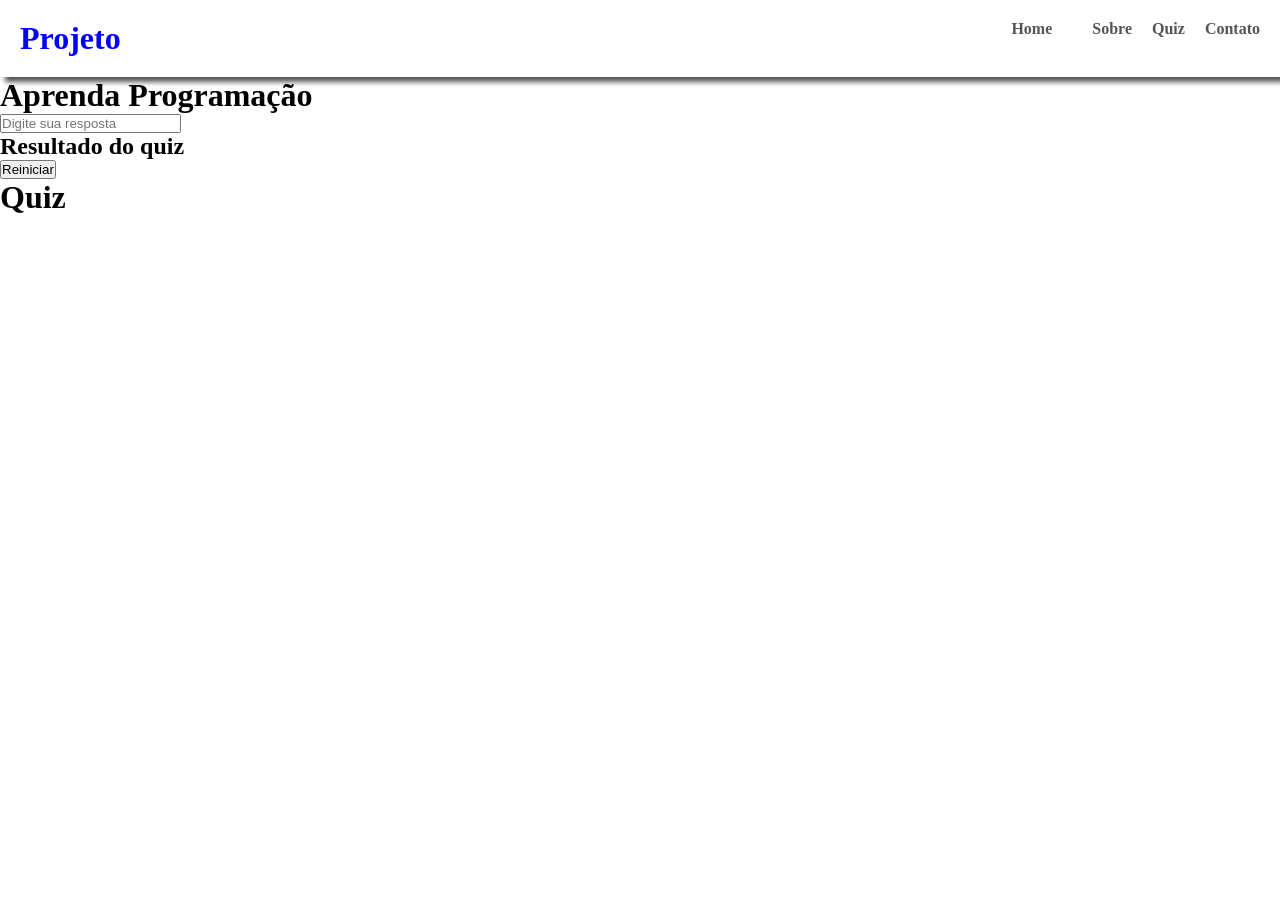
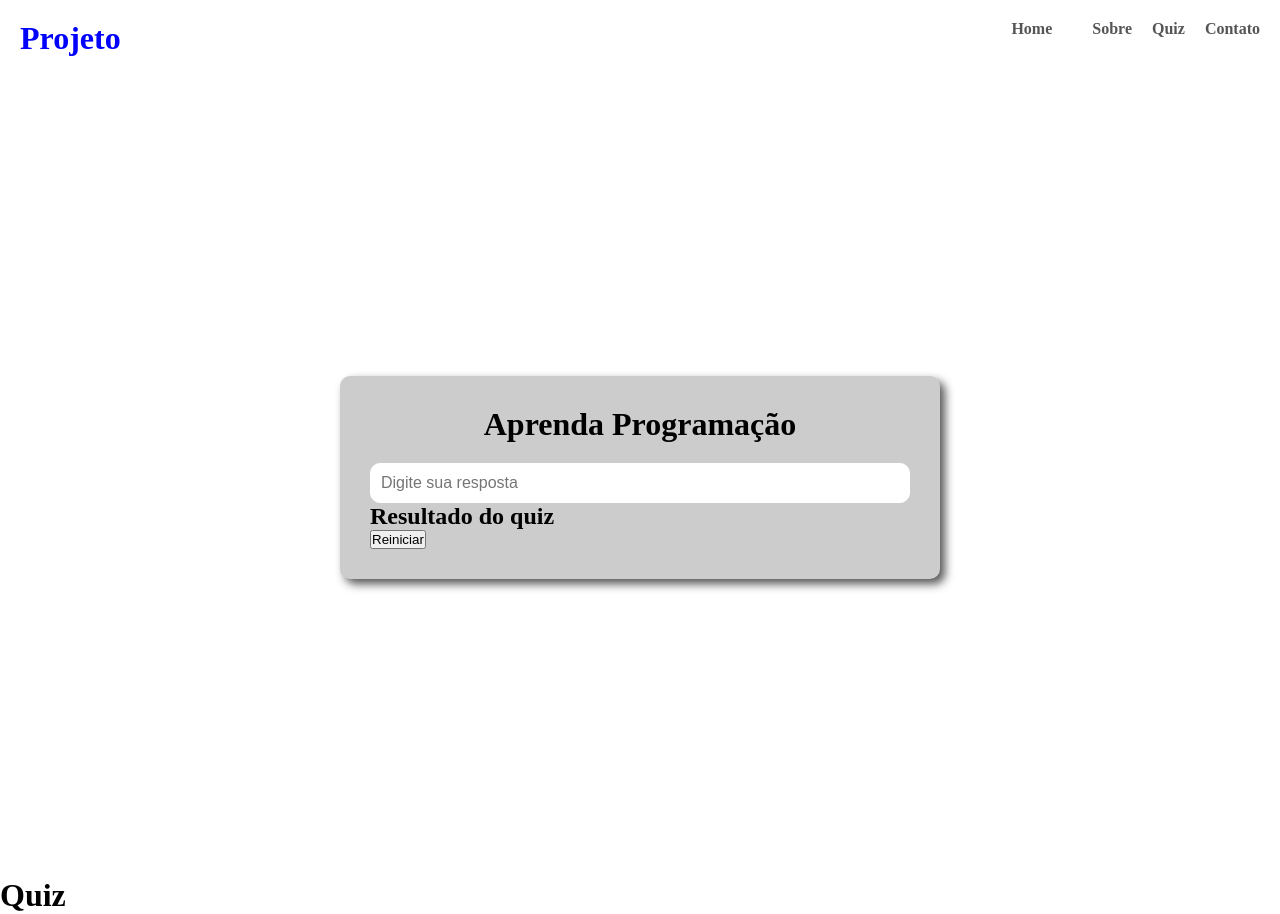
Before and after one commit to henri0675/Projeto4, a plain HTML site: page src/pages/quiz.html in a window 1280 px wide. Before the commit the page ends 800 px from the top, so only its background shows below. Drawn offline with Linux system fonts and the light colour scheme.

Commit message:
Finalizando o quiz

```diff
--- a/src/css/estilo.css
+++ b/src/css/estilo.css
@@ -45,3 +45,45 @@ header #logo{
 
 
 }
+#container-quiz{
+    background: #fff;
+    display: flex;
+    justify-content: center;
+    align-items: center;
+    min-height: 100vh;
+    margin: 0;
+
+    .quiz{
+        background: #CCC;
+        padding: 30px;
+        border-radius: 10px;
+        box-shadow: 5px 5px 10px #555;
+        width: 80%;
+        max-width: 600px;
+    }
+
+    .quiz h1{
+        text-align: center;
+        margin-bottom: 20px;
+    }
+#container-perguntas h2{
+   color:green;
+   margin-bottom: 20px;
+
+}
+#resposta{
+    width: 100%;
+    padding: 10px;
+    border: 1px solid #fff;
+    border-radius: 10px;
+    font-size: 1rem;
+}
+#proximo{
+  background: purple
+
+}
+
+
+
+
+}
```
